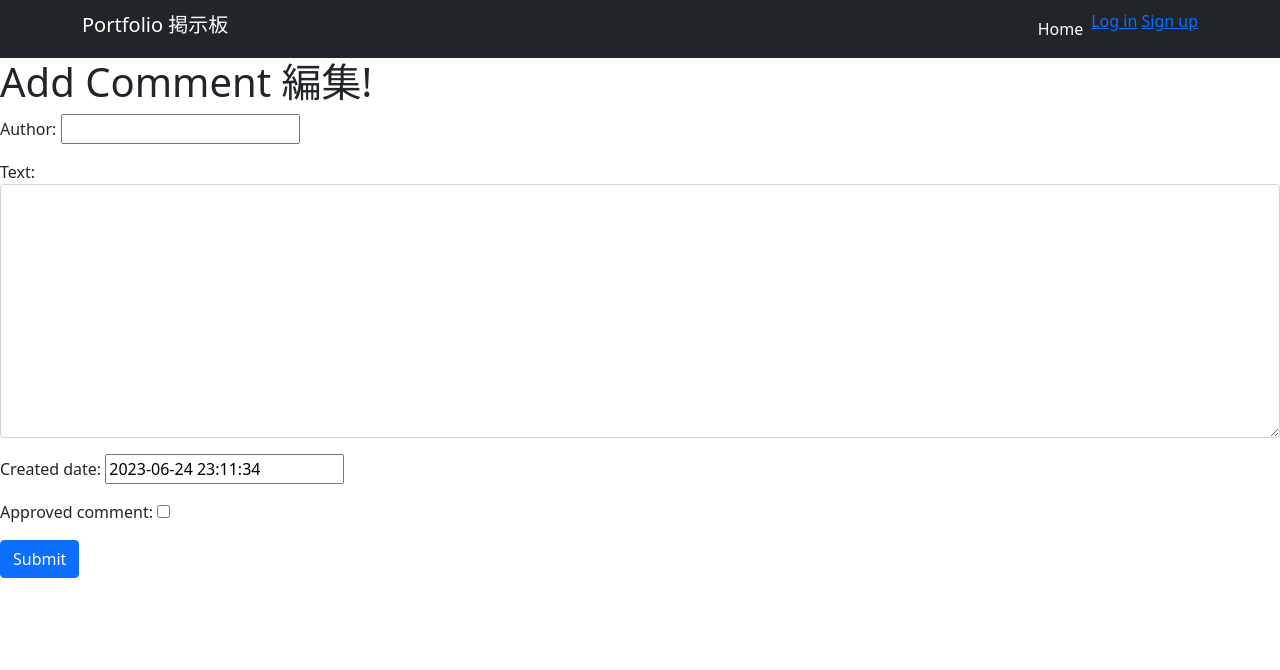
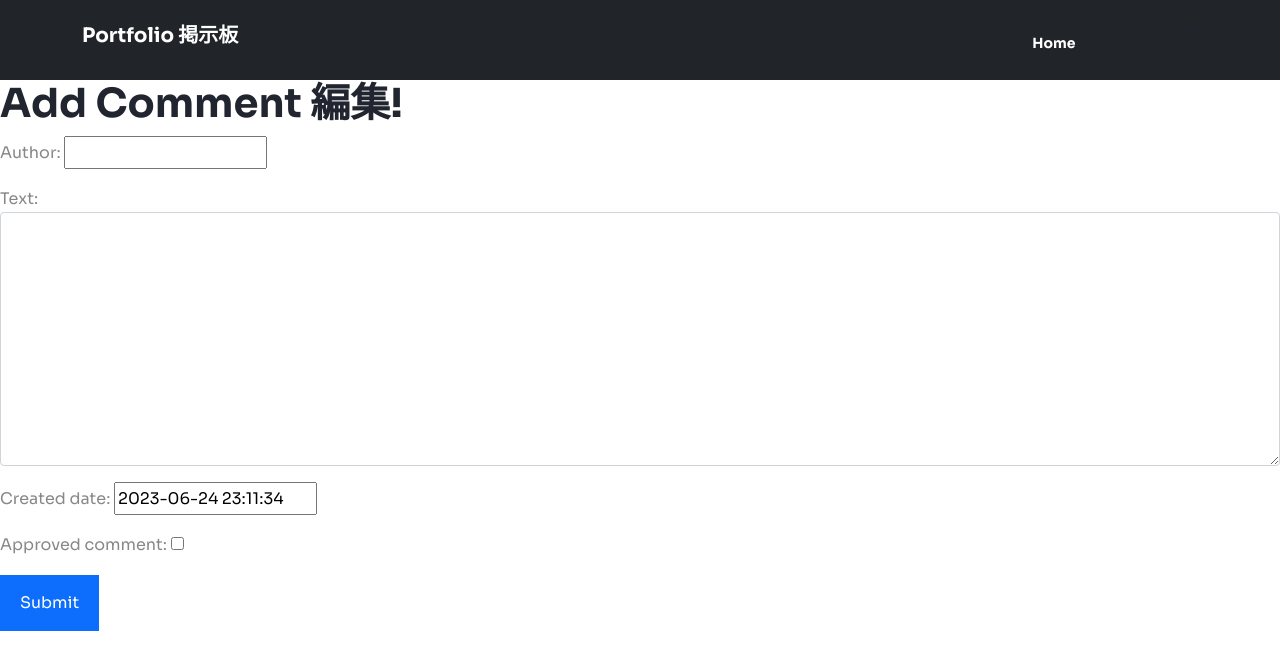
Before and after one commit to goat2130/Django-portfolio-first, a Django app: page /post/1/comment/ in a window 1280 px wide. Shown: the top 670 px of the page. Run offline with Django 4.2, Linux system fonts and the light colour scheme; data comes from the database, SQL or seed files in the repository; both versions use the stored data as it was after the commit.

Commit message:
feat: #1.57 navbarを作成する

```diff
--- a/myapp/static/myapp/style.css
+++ b/myapp/static/myapp/style.css
@@ -1,3 +1,41 @@
+@import url('https://fonts.googleapis.com/css2?family=Sora:wght@400;700&display=swap');
+
+:root {
+  --primary: #0d6efd;
+  --dark: #21252f;
+  --body: #888;
+}
+
+body {
+  font-family: 'Sora', sans-serif;
+  line-height: 1.7;
+  color: var(--body);
+}
+
+h1,
+h2,
+h3,
+h4,
+h5,
+h6 {
+  color: var(--dark);
+  font-weight: 700;
+}
+
+a {
+  color: var(--dark);
+  text-decoration: none;
+}
+
 .navbar .nav-link {
   color: #fff !important;
+  font-size: 14px;
+  font-weight: 700;
+  padding-top: 16px;
 }
+
+.btn {
+  padding: 14px 18px;
+  border-width: 2px;
+  border-radius: 0;
+}
--- a/myapp/templates/base.html
+++ b/myapp/templates/base.html
@@ -9,7 +9,7 @@
     <!-- <script src="path/to/your/javascript/file.js"></script> -->
   </head>
   <body>
-      <nav class="navbar navbar-expand-lg navbar-dark bg-dark">
+      <nav class="navbar navbar-expand-lg navbar-dark bg-dark py-3">
         <div class="container">
           <h3 class="navbar-brand">Portfolio 掲示板</h3>
           <button class="navbar-toggler" type="button" data-bs-toggle="collapse" data-bs-target="#navbarNav" aria-controls="navbarNav" aria-expanded="false" aria-label="Toggle navigation">
@@ -30,7 +30,7 @@
               <li class="nav-item">
                 <a class="nav-link" href="{% url 'profile' user.username %}">Edit Profile</a>
               </li>
-              <li class="nav-item">
+              <li class="nav-item ms-3">
                 <form method="post" action="{% url 'logout' %}">
                   {% csrf_token %}
                     <button type="submit">Log out</button>
```
Also changed, not shown: db.sqlite3.
